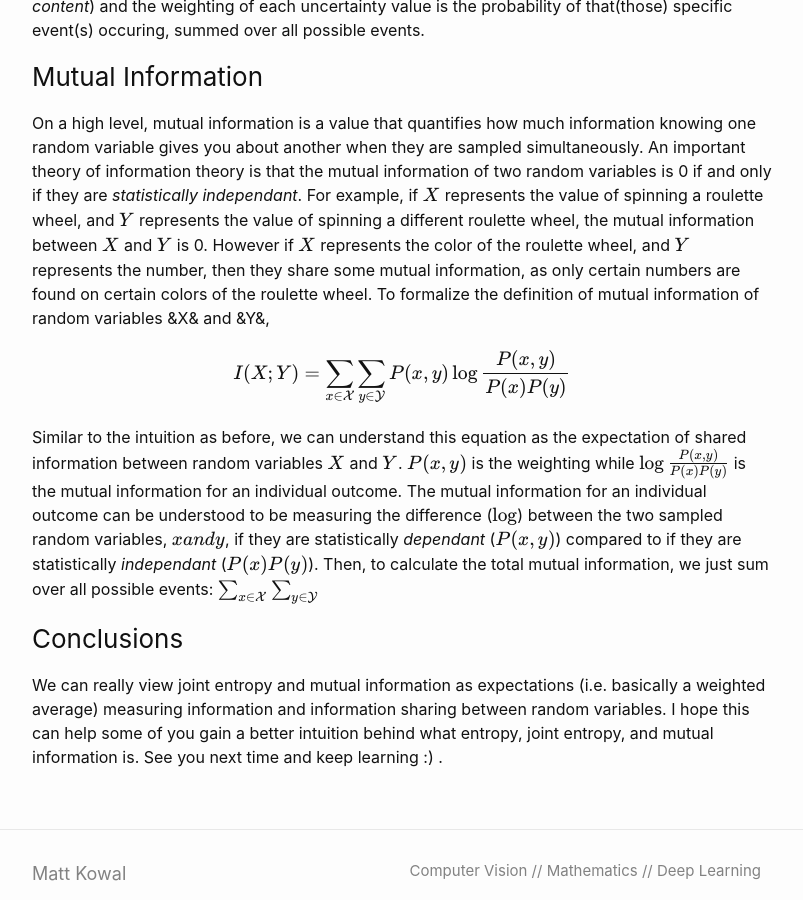
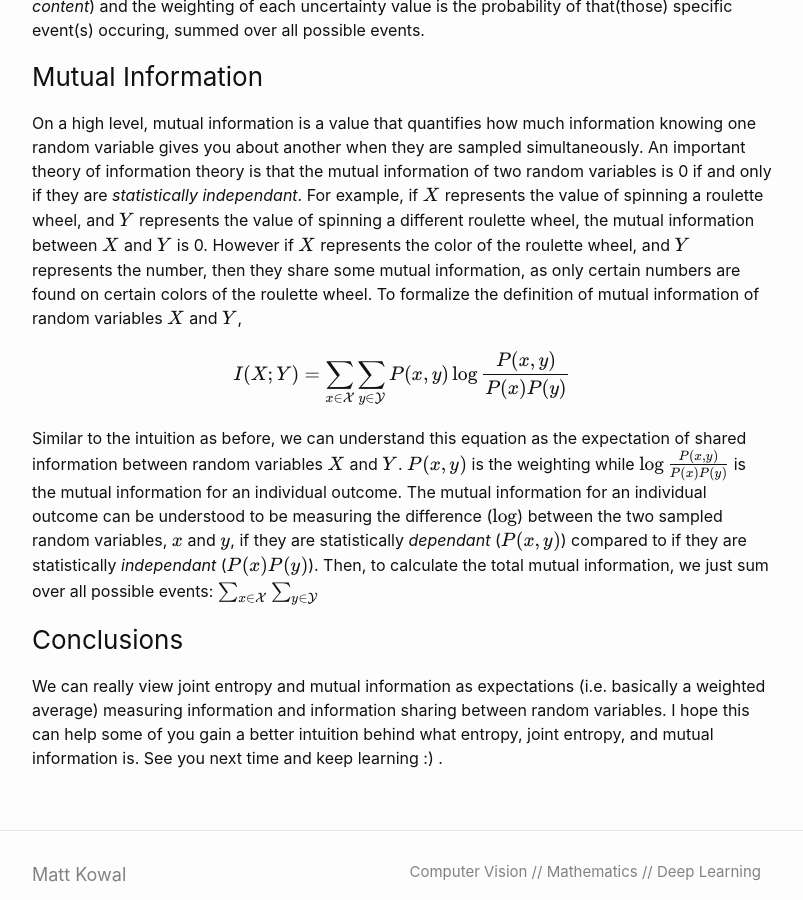
Before and after one commit to MKowal2/MKowal4.github.io, a Jekyll site: the page built from _posts/2020-01-19-Entropy-and-Mutual-Information:-A-Brief-Review.md, in a window 1280 px wide and 900 px high, scrolled down 1800 px. Shown: the whole window, without its empty margins (238-1041 px from the left). Built offline with Jekyll 4.4.1, drawn with Linux system fonts in a browser that asks for light colours; formulas are drawn with MathJax 3.

Commit message:
Update 2020-01-19-Entropy-and-Mutual-Information:-A-Brief-Review.md

```diff
--- a/_posts/2020-01-19-Entropy-and-Mutual-Information:-A-Brief-Review.md
+++ b/_posts/2020-01-19-Entropy-and-Mutual-Information:-A-Brief-Review.md
@@ -40,13 +40,13 @@ One thing that helps me understand some of the intuition behind these equations
 
 ### Mutual Information
 
-On a high level, mutual information is a value that quantifies how much information knowing one random variable gives you about another when they are sampled simultaneously. An important theory of information theory is that the mutual information of two random variables is 0 if and only if they are *statistically independant*. For example, if $X$ represents the value of spinning a roulette wheel, and $Y$ represents the value of spinning a different roulette wheel, the mutual information between $X$ and $Y$ is 0. However if $X$ represents the color of the roulette wheel, and $Y$ represents the number, then they share some mutual information, as only certain numbers are found on certain colors of the roulette wheel. To formalize the definition of mutual information of random variables &X& and &Y&,
+On a high level, mutual information is a value that quantifies how much information knowing one random variable gives you about another when they are sampled simultaneously. An important theory of information theory is that the mutual information of two random variables is 0 if and only if they are *statistically independant*. For example, if $X$ represents the value of spinning a roulette wheel, and $Y$ represents the value of spinning a different roulette wheel, the mutual information between $X$ and $Y$ is 0. However if $X$ represents the color of the roulette wheel, and $Y$ represents the number, then they share some mutual information, as only certain numbers are found on certain colors of the roulette wheel. To formalize the definition of mutual information of random variables $X$ and $Y$,
 
 \begin{equation}
 I(X ; Y)=\sum_{x \in \mathcal{X}} \sum_{y \in \mathcal{Y}} P(x, y) \log \frac{P(x, y)}{P(x) P(y)}
 \end{equation}
 
-Similar to the intuition as before, we can understand this equation as the expectation of shared information between random variables $X$ and $Y$. $P(x, y)$ is the weighting while $\log \frac{P(x, y)}{P(x) P(y)}$ is the mutual information for an individual outcome. The mutual information for an individual outcome can be understood to be measuring the difference ($\log$) between the two sampled random variables, $x and y$, if they are statistically *dependant* ($P(x, y)$) compared to if they are statistically *independant* ($P(x) P(y)$). Then, to calculate the total mutual information, we just sum over all possible events: $\sum_{x \in \mathcal{X}} \sum_{y \in \mathcal{Y}}$
+Similar to the intuition as before, we can understand this equation as the expectation of shared information between random variables $X$ and $Y$. $P(x, y)$ is the weighting while $\log \frac{P(x, y)}{P(x) P(y)}$ is the mutual information for an individual outcome. The mutual information for an individual outcome can be understood to be measuring the difference ($\log$) between the two sampled random variables, $x$ and $y$, if they are statistically *dependant* ($P(x, y)$) compared to if they are statistically *independant* ($P(x) P(y)$). Then, to calculate the total mutual information, we just sum over all possible events: $\sum_{x \in \mathcal{X}} \sum_{y \in \mathcal{Y}}$
 
 
 ### Conclusions
```
